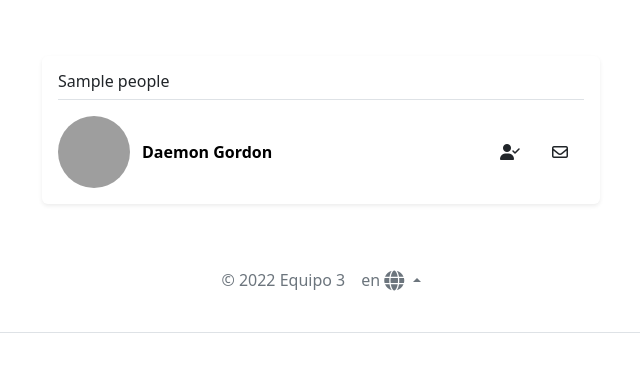
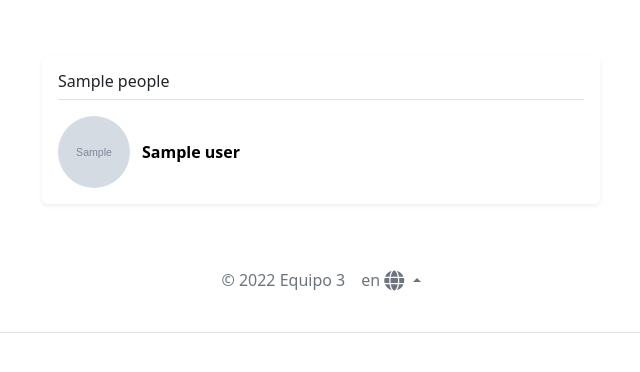
Before and after one commit to GabrielB1606/ATI-I-2022--Equipo-3, a Flask app: template src/templates/search.html in a window 1280 px wide. Shown: the part 57-429 px from the top of the page, without its empty margins (319-959 px from the left). Run offline with Flask 2, Linux system fonts and the light colour scheme; the visitor is signed in with stand-in values (Sample User, id 1); the template is opened without the code that fills it: most values are stand-ins (such as "Sample title", 1, 10 or a date in 2020); grey boxes marked "Sample" are stand-in pictures; parts of the project's set-up code (start-up, migrations or seed data) failed here and were passed over; some libraries are stand-ins or nearby versions; grey boxes are pictures that could not be loaded.

Commit message:
more results in search

```diff
--- a/src/static/js/navbar.js
+++ b/src/static/js/navbar.js
@@ -33,6 +33,7 @@ $("#searchbar-users").on("input", e =>{
                     `
                 )
             }
+            $("#more-results").prop("href", "/search/"+e.target.value);
         });
 
         $("#search-preview").css("visibility", "visible");
--- a/src/templates/navbar.html
+++ b/src/templates/navbar.html
@@ -67,8 +67,8 @@
                         {% endwith %}
                     </li>
 
-                    <li id="divider"> <hr class="dropdown-divider"> </li>
-                    <li id="more-results"><a class="dropdown-item" href="{{url_for('home.search_users')}}"> {{lang.navbar.results}} </a></li>
+                    <li> <hr class="dropdown-divider"> </li>
+                    <li><a id="more-results" class="dropdown-item" href="#"> {{lang.navbar.results}} </a></li>
                 </ul>
 
             </div>
--- a/src/templates/search.html
+++ b/src/templates/search.html
@@ -6,12 +6,13 @@
 <div class="d-flex  justify-content-center">
     <div class="my-3 p-3 rounded shadow-sm col-lg-6">
         <h6 class="border-bottom pb-2 mb-3">{{lang.people}}</h6>
-
-        {% with user_name='Daemon Gordon',
-        profile_url='http://localhost:5000/friend',
-        profile_img_url='https://mdbootstrap.com/img/new/avatars/8.jpg'%}
-            {% include 'userSearch.html' %}
-        {% endwith %}
+        {% for user in userList %}
+            {% with user_name=user.nombre ,
+            profile_url="/user/"+user.email ,
+            profile_img_url=user.img_url %}
+                {% include 'userSearch.html' %}
+            {% endwith %}
+        {% endfor %}
     </div>
 </div>
 
--- a/src/templates/userSearch.html
+++ b/src/templates/userSearch.html
@@ -1,17 +1,10 @@
 <div class="userSearch d-flex mt-3 align-items-center">
+    <a href="{{profile_url}}">
     <img alt="{{user_name}}" class="rounded-circle" src="{{profile_img_url}}" width="72px" height="72px">
     <div class="container">
         <strong class="d-block big">
             <a href="{{profile_url}}"> {{user_name}} </a>
         </strong>
     </div>
-
-    <div class="mx-3">
-        <i class="fa-solid fa-user-check"></i>
-    </div>
-
-    <div class="mx-3">
-        <i class="fa-regular fa-envelope"></i>
-    </div>
-
+    </a>
 </div>
```
Also changed, not shown: src/views/home.py (+10 -3 lines).
